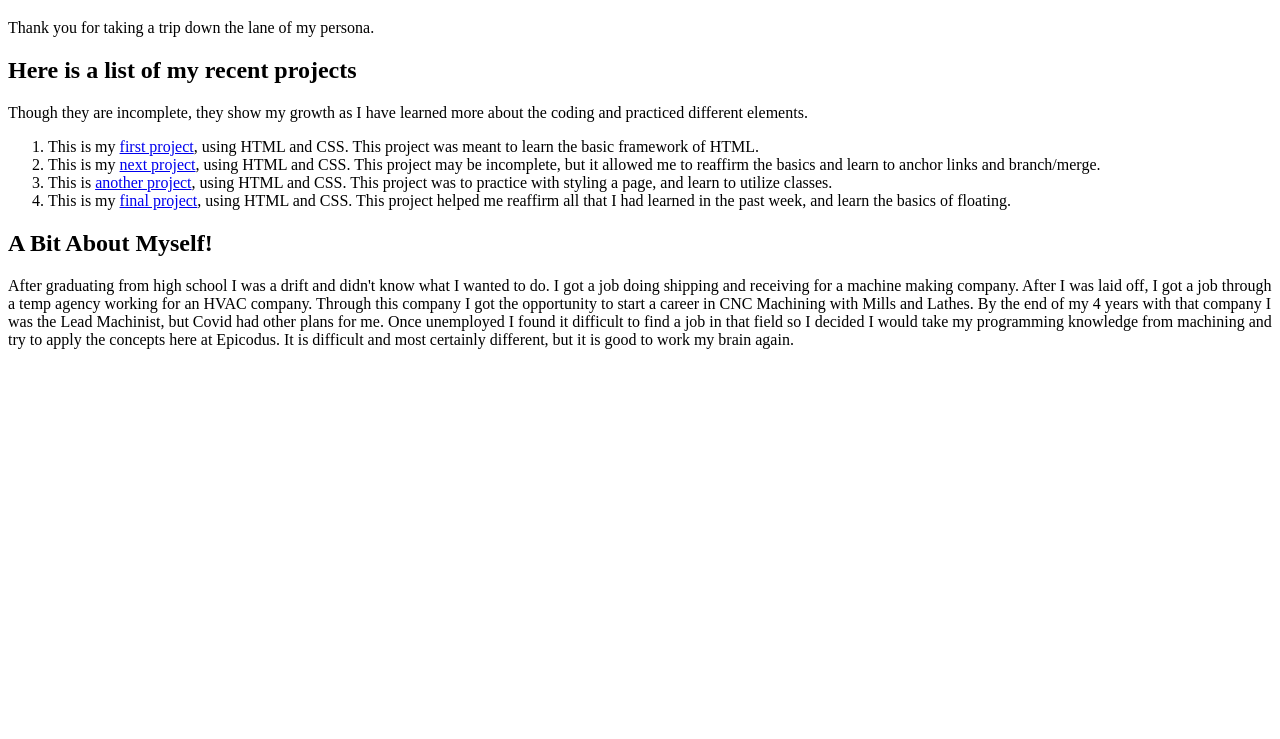
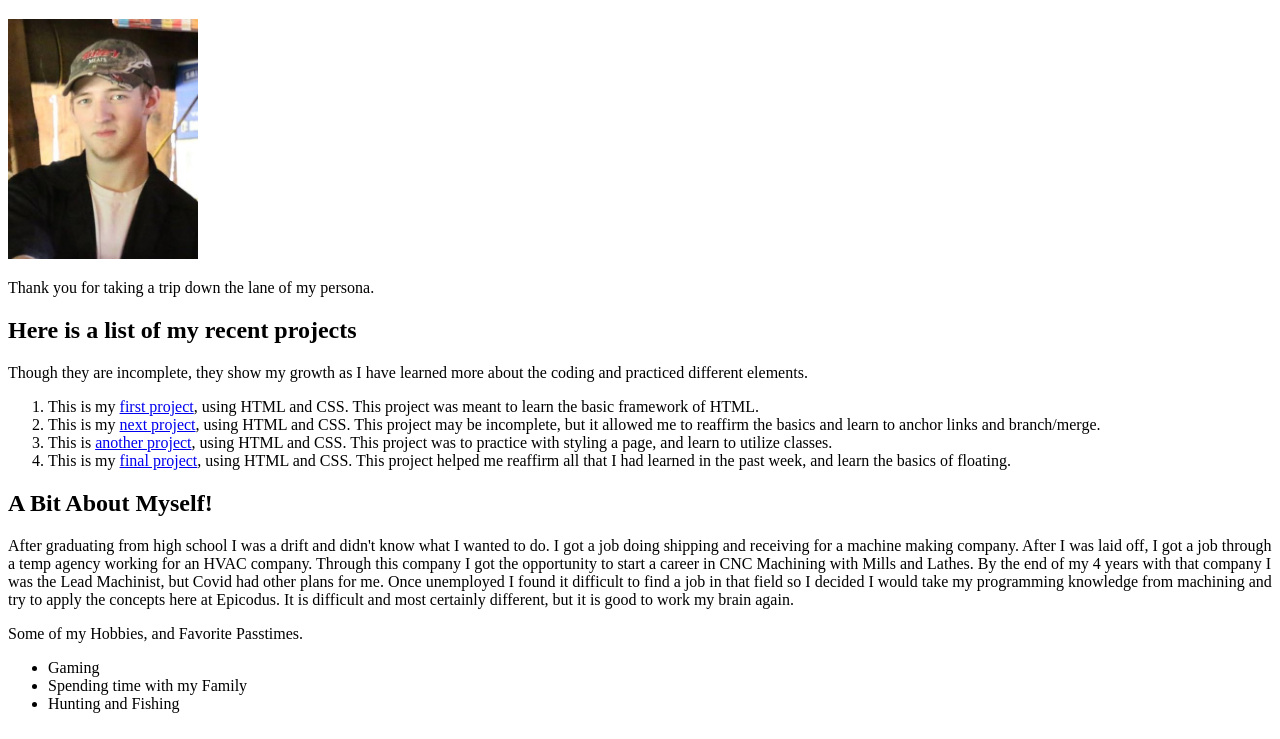
Before and after one commit to Dethik/About-Me, a plain HTML site: page About-Myself.html in a window 1280 px wide. Shown: the part 61-800 px from the top of the page. Drawn offline with Linux system fonts and the light colour scheme.

Commit message:
photo of myself, and list of hobbies

```diff
--- a/About-Myself.html
+++ b/About-Myself.html
@@ -6,6 +6,7 @@
   </head>
   <body>
     <h1>The World of Zack Rutledge!</h1>
+    <img src="Picture_of_myself.jpg" alt="Photo of Zack Rutledge" width="190" height="240">
 
     <p>Thank you for taking a trip down the lane of my persona.</p>
 
@@ -25,5 +26,12 @@
     <h2>A Bit About <span class="Important">Myself!</span></h2>
 
     <p>After graduating from high school I was a drift and didn't know what I wanted to do. I got a job doing shipping and receiving for a machine making company. After I was laid off, I got a job through a temp agency working for an HVAC company. Through this company I got the opportunity to start a career in CNC Machining with Mills and Lathes. By the end of my 4 years with that company I was the Lead Machinist, but Covid had other plans for me. Once unemployed I found it difficult to find a job in that field so I decided I would take my programming knowledge from machining and try to apply the concepts here at Epicodus. It is difficult and most certainly different, but it is good to work my brain again.</p>
+
+    <p class="Important">Some of my Hobbies, and Favorite Passtimes.</p>
+    <ul>
+      <li>Gaming</li>
+      <li>Spending time with my Family</li>
+      <li>Hunting and Fishing</li>
+    </ul>
   </body>
 </html>
```
Also changed, not shown: Picture_of_myself.jpg (added).
